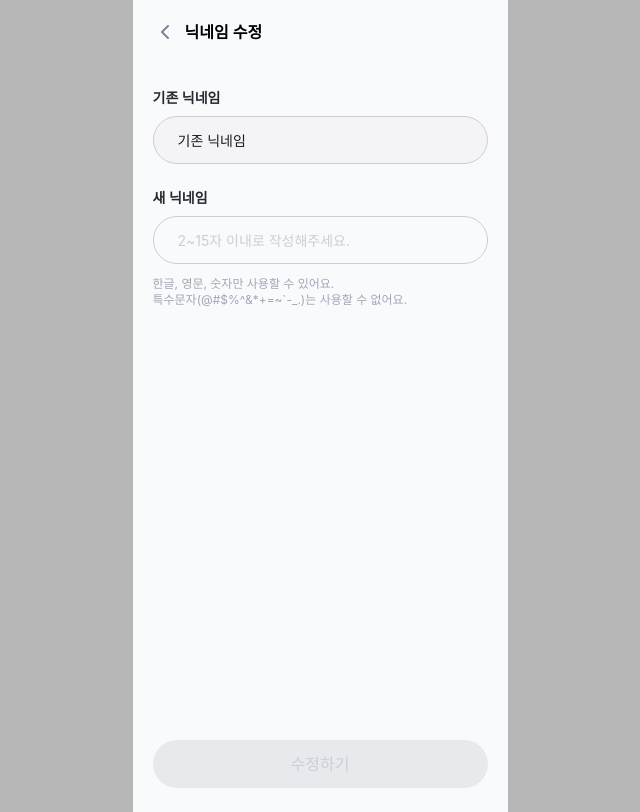
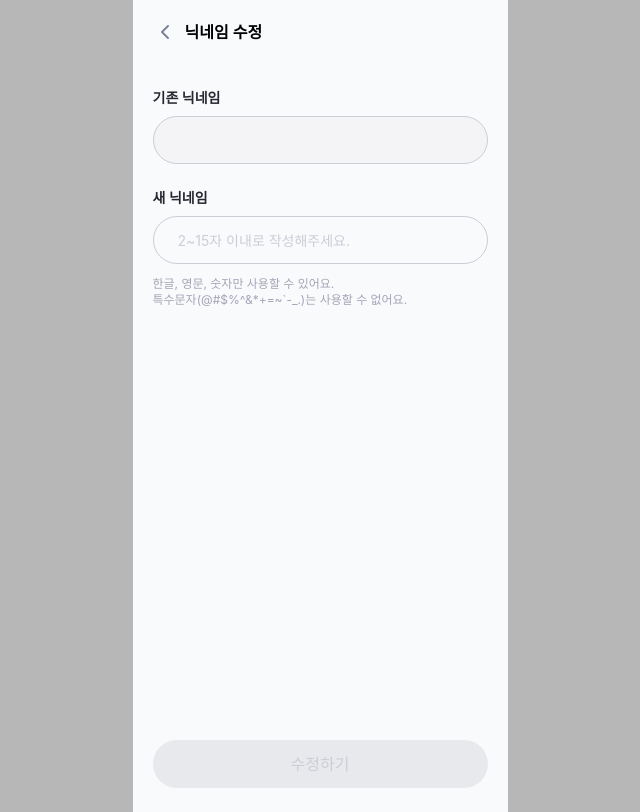
Before and after one commit to Leets-Official/StepBookStep-FE, a React (Vite) app: page /setting/nickname in a window 1280 px wide. Shown: the whole page, without its empty margins (320-960 px from the left). Built offline with nearby package versions, Linux system fonts and the light colour scheme; no server answers; a web font is replaced by a local one.

Commit message:
feat : 닉네임 수정 api 연결

```diff
--- a/src/pages/Setting/ChangeNickname.tsx
+++ b/src/pages/Setting/ChangeNickname.tsx
@@ -6,31 +6,35 @@ import Button from "@/components/Button/Button";
 import { Toast } from "@/components/Toast/Toast";
 
 import * as S from "./Setting.styles";
+import { patchNickname } from "@/api/settings";
+import { useUserStore } from "@/stores/useUserStore";
 
 export default function ChangeNickname() {
-  // 현재(기존) 닉네임
-  const [currentNickname, setCurrentNickname] = useState("기존 닉네임");
+  const nickname = useUserStore((state) => state.nickname);
+  const level = useUserStore((state) => state.level);
+  const setUserInfo = useUserStore((state) => state.setUserInfo);
 
-  // 새 닉네임 입력값
   const [newNickname, setNewNickname] = useState("");
-
-  // 토스트 노출 여부
   const [showToast, setShowToast] = useState(false);
 
-  // 버튼 활성화 조건
   const isDisabled = newNickname.trim().length === 0;
 
-  const handleSubmit = () => {
+  const handleSubmit = async () => {
     if (isDisabled) return;
 
-    // 1️⃣ 기존 닉네임을 새 닉네임으로 갱신
-    setCurrentNickname(newNickname);
+    try {
+      await patchNickname(0, newNickname);
+      setUserInfo(newNickname, level);
 
-    // 2️⃣ 새 닉네임 입력 초기화 → 버튼 다시 disabled
-    setNewNickname("");
+      setNewNickname("");
+      setShowToast(true);
 
-    // 3️⃣ 토스트 표시
-    setShowToast(true);
+      setTimeout(() => {
+        window.location.reload();
+      }, 800);
+    } catch (error) {
+      console.error("닉네임 변경 실패", error);
+    }
   };
 
   return (
@@ -40,11 +44,9 @@ export default function ChangeNickname() {
 
         <main className={S.content}>
           <section className={S.section}>
-            {/* 기존 닉네임 */}
             <p className={S.inputLabel}>기존 닉네임</p>
-            <TextField value={currentNickname} disabled icon={false} />
+            <TextField value={nickname ?? ""} disabled icon={false} />
 
-            {/* 새 닉네임 */}
             <p className={S.inputLabel}>새 닉네임</p>
             <TextField
               value={newNickname}
@@ -54,7 +56,6 @@ export default function ChangeNickname() {
               icon={false}
             />
 
-            {/* 안내 문구 */}
             <p className={S.helperText}>
               한글, 영문, 숫자만 사용할 수 있어요.
               <br />
@@ -66,14 +67,13 @@ export default function ChangeNickname() {
         {showToast && (
           <div className={S.toastWrapper}>
             <Toast
-              isVisible={true}
+              isVisible
               message="닉네임이 변경되었습니다."
               onClose={() => setShowToast(false)}
             />
           </div>
         )}
 
-        {/* 하단 버튼 */}
         <Button
           label="수정하기"
           variant="primary"
```
